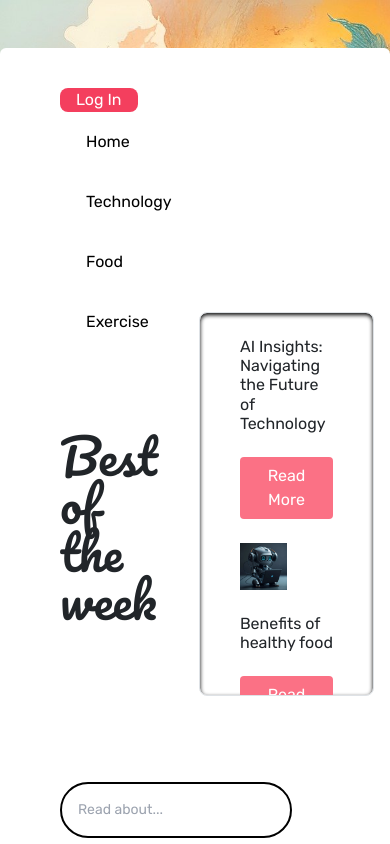
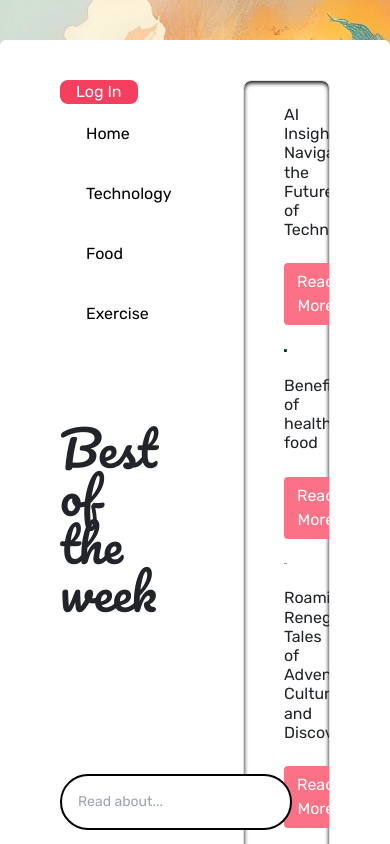
Before and after one commit to MellowMokoen/blog-react, a React (Create React App) app: page / in a window 390 px wide. Built offline with nearby package versions, Linux system fonts and the light colour scheme; grey boxes are pictures that could not be loaded.

Commit message:
Adjusted the image(s) size

```diff
--- a/src/Components/Blog.js
+++ b/src/Components/Blog.js
@@ -5,10 +5,9 @@ import BlogPost from "./BlogPost";
 
 export default function Blog() {
   return (
-    <div className="bg-my-image bg-no-repeat bg-cover overflow-hidden py-12 h-screen md:bg-cover">
+    <div className="bg-my-image bg-no-repeat bg-cover overflow-hidden py-10 h-screen md:bg-cover">
       <div className="container mx-auto pb-14 bg-white rounded-md">
         <div className="flex">
-          {/* First column */}
           <div className="flex flex-col w-1/2 font-rubik">
             <div className="py-10 px-5">
               <ul className="nav justify-content-start">
@@ -48,9 +47,9 @@ export default function Blog() {
           </div>
 
           {/* Second column */}
-          <div className="flex flex-col justify-center items-center w-1/2">
+          <div className="flex flex-col w-1/2">
             <div className="py-10 px-5">
-              <div className="bg-white font-rubik rounded-lg border px-10 pb-12 shadow-inner shadow-black overflow-y-auto no-scrollbar h-96 w-full">
+              <div className="bg-white font-rubik rounded-lg border px-10 pb-12 shadow-inner shadow-black overflow-y-auto no-scrollbar h-dvh w-full">
                 {BlogData.map((post, index) => (
                   <div key={index} className="blog-post">
                     <div className="blog-post-content">
```
